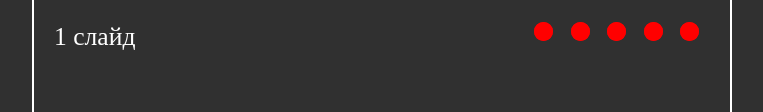
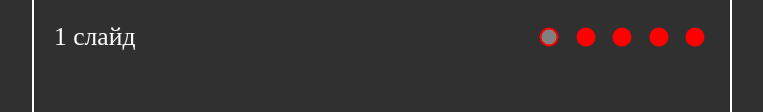
Before and after one commit to SPashaS/cssMemeSlider, a plain HTML site: page cssMemeSlider/index.html in a window 1280 px wide. Shown: the part 500-612 px from the top of the page, without its empty margins (258-1021 px from the left). Drawn offline with Linux system fonts and the light colour scheme.

Commit message:
fix: change pagination effects  (Sun, Sep 17, 2023 11:22:59 PM)

```diff
--- a/cssMemeSlider/assets/css/style.css
+++ b/cssMemeSlider/assets/css/style.css
@@ -20,8 +20,14 @@ body {
 }
 .wrapper__slider {
   max-width: 700px;
+
+  margin: 0 auto;
+
+}
+
+.slider {
+
   width: 100%;
-  margin: 0 auto;
   border: 2px solid white;
   padding: 20px;
 
@@ -33,9 +39,7 @@ body {
   border-radius: 10px;
 }
 
-.slider {
 
-}
 .slider input {
   display: none;
 }
@@ -93,24 +97,22 @@ body {
   width: 30px;
   height: 30px;
   position: relative;
-
+  cursor: pointer;
 }
 
-.slider__pagination label::before,
 .slider__pagination label::after {
   content: '';
   position: absolute;
-  cursor: pointer;
+  top: 50%;
+  left: 50%;
+  transform: translate(-50%, -50%);
+
   width: 15px;
   height: 15px;
   background-color: transparent;
   border: 2px solid red;
   border-radius: 50%;
   transition: all 0.3s ease 0s;
-}
-
-.slider__pagination label::before {
-
 }
 
 .slider__pagination label::after {
@@ -120,6 +122,7 @@ body {
 
 @media (hover: hover) {
   .slider__pagination label:hover::after {
+    background-color: white;
     border-color: white;
   }
 }
@@ -136,6 +139,15 @@ body {
 #slider_5:checked ~ .slider__texts > .slider__slide_5 {
   opacity: 1;
   transform: translateX(0);
+}
+
+
+#slider_1:checked ~ .slider__pagination > [for="slider_1"]::after ,
+#slider_2:checked ~ .slider__pagination > [for="slider_2"]::after ,
+#slider_3:checked ~ .slider__pagination > [for="slider_3"]::after ,
+#slider_4:checked ~ .slider__pagination > [for="slider_4"]::after ,
+#slider_5:checked ~ .slider__pagination > [for="slider_5"]::after  {
+  background-color: gray;
 }
 
 
```
